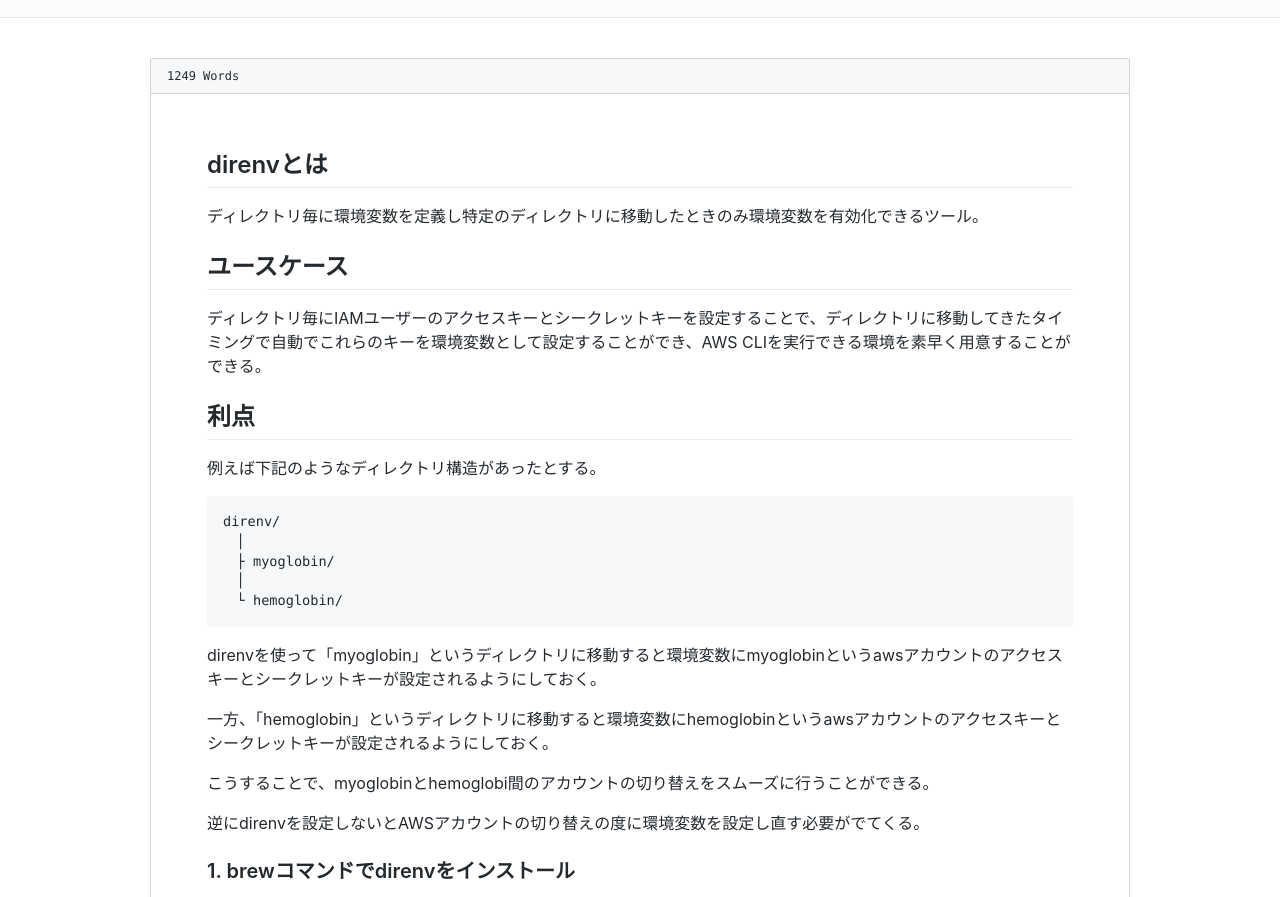
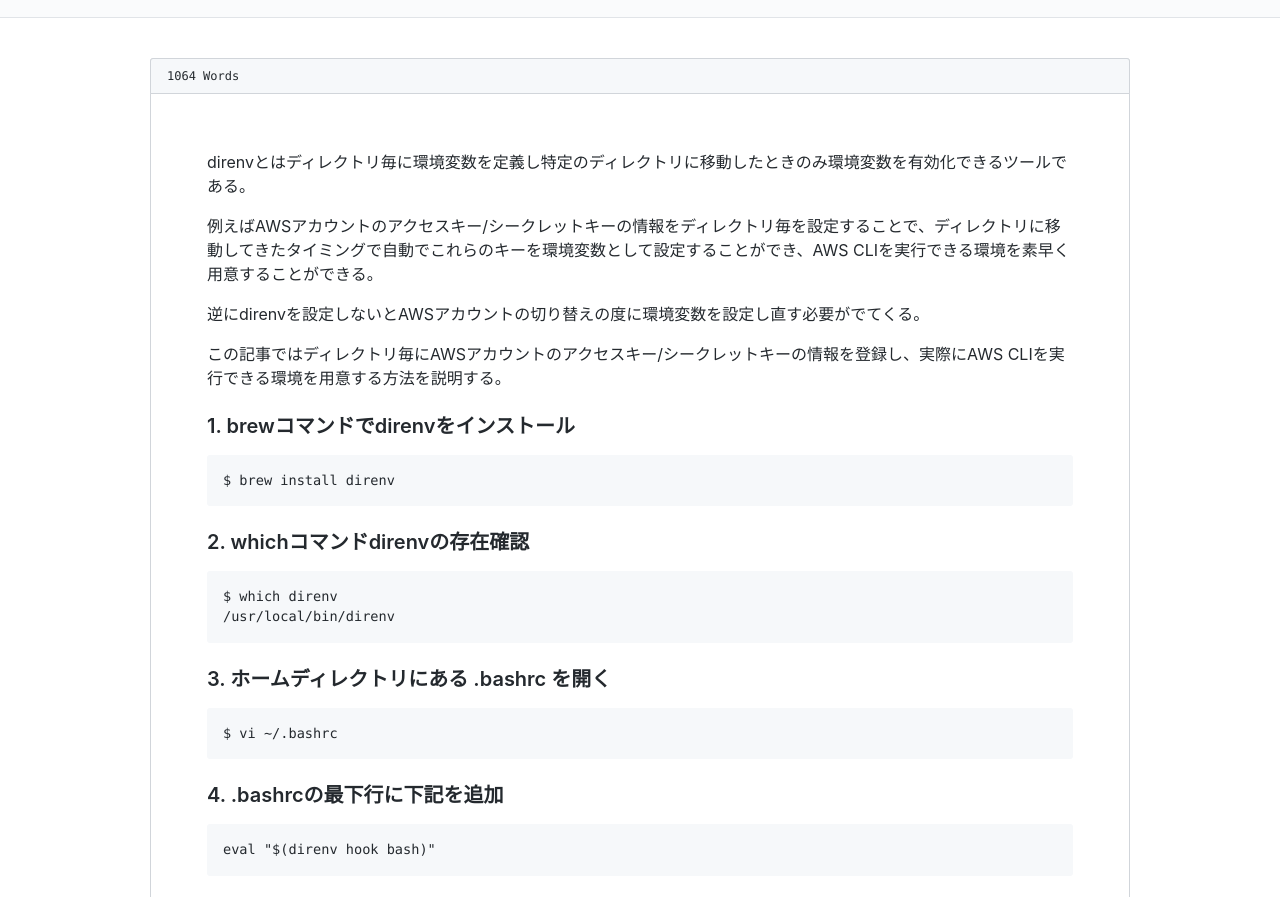
Before and after one commit to kikuchi-et-al/kikuchi-et-al.github.io, a plain HTML site: page post/how_to_set_direnv/index.html in a window 1280 px wide. Shown: the part 160-1057 px from the top of the page. Drawn offline with Linux system fonts and the light colour scheme.

Commit message:
rebuilding site 2020年 2月16日 日曜日 23時17分17秒 JST

```diff
--- a/post/how_to_set_direnv/index.html
+++ b/post/how_to_set_direnv/index.html
@@ -130,27 +130,16 @@ if (!doNotTrack) {
                     <div class="Box mt-3 position-relative">
                         <div class="Box-header py-2 d-flex flex-column flex-shrink-0 flex-md-row flex-md-items-center">
                             <div class="text-mono f6 flex-auto pr-3 flex-order-2 flex-md-order-1 mt-2 mt-md-0">
-                                1249 Words
+                                1064 Words
 
                             </div>
                         </div>
 
                         <div id="readme" class="Box-body readme blob instapaper_body js-code-block-container">
-                            <article class="markdown-body entry-content p-3 p-md-6" itemprop="text"><h2 id="direnv">direnvとは</h2>
-<p>ディレクトリ毎に環境変数を定義し特定のディレクトリに移動したときのみ環境変数を有効化できるツール。</p>
-<h2 id="heading">ユースケース</h2>
-<p>ディレクトリ毎にIAMユーザーのアクセスキーとシークレットキーを設定することで、ディレクトリに移動してきたタイミングで自動でこれらのキーを環境変数として設定することができ、AWS CLIを実行できる環境を素早く用意することができる。</p>
-<h2 id="heading-1">利点</h2>
-<p>例えば下記のようなディレクトリ構造があったとする。</p>
-<pre><code>direnv/
-　│
-　├ myoglobin/
-　│
-　└ hemoglobin/
-</code></pre><p>direnvを使って「myoglobin」というディレクトリに移動すると環境変数にmyoglobinというawsアカウントのアクセスキーとシークレットキーが設定されるようにしておく。</p>
-<p>一方、「hemoglobin」というディレクトリに移動すると環境変数にhemoglobinというawsアカウントのアクセスキーとシークレットキーが設定されるようにしておく。</p>
-<p>こうすることで、myoglobinとhemoglobi間のアカウントの切り替えをスムーズに行うことができる。</p>
+                            <article class="markdown-body entry-content p-3 p-md-6" itemprop="text"><p>direnvとはディレクトリ毎に環境変数を定義し特定のディレクトリに移動したときのみ環境変数を有効化できるツールである。</p>
+<p>例えばAWSアカウントのアクセスキー/シークレットキーの情報をディレクトリ毎を設定することで、ディレクトリに移動してきたタイミングで自動でこれらのキーを環境変数として設定することができ、AWS CLIを実行できる環境を素早く用意することができる。</p>
 <p>逆にdirenvを設定しないとAWSアカウントの切り替えの度に環境変数を設定し直す必要がでてくる。</p>
+<p>この記事ではディレクトリ毎にAWSアカウントのアクセスキー/シークレットキーの情報を登録し、実際にAWS CLIを実行できる環境を用意する方法を説明する。</p>
 <h3 id="1-brewdirenv">1. brewコマンドでdirenvをインストール</h3>
 <pre><code>$ brew install direnv
 </code></pre><h3 id="2-whichdirenv">2. whichコマンドdirenvの存在確認</h3>
```
Also changed, not shown: index.html (+4 -4 lines), index.xml (+4 -4 lines), post/index.html (+4 -4 lines), post/index.xml (+4 -4 lines).
